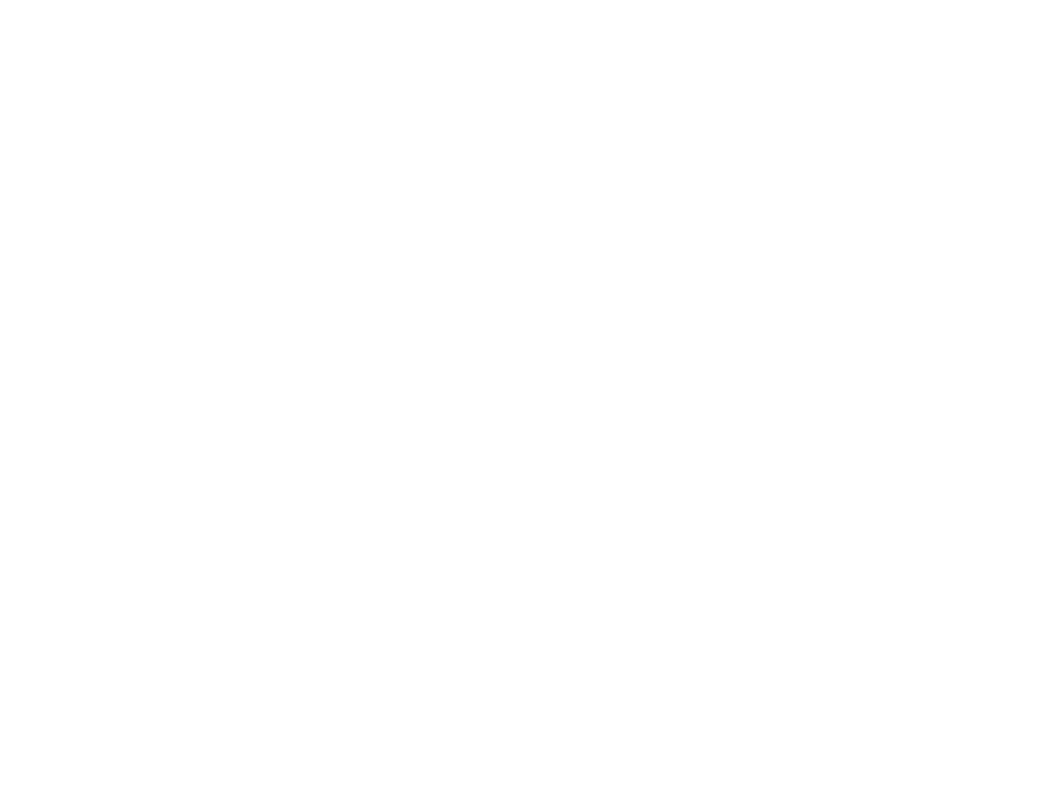
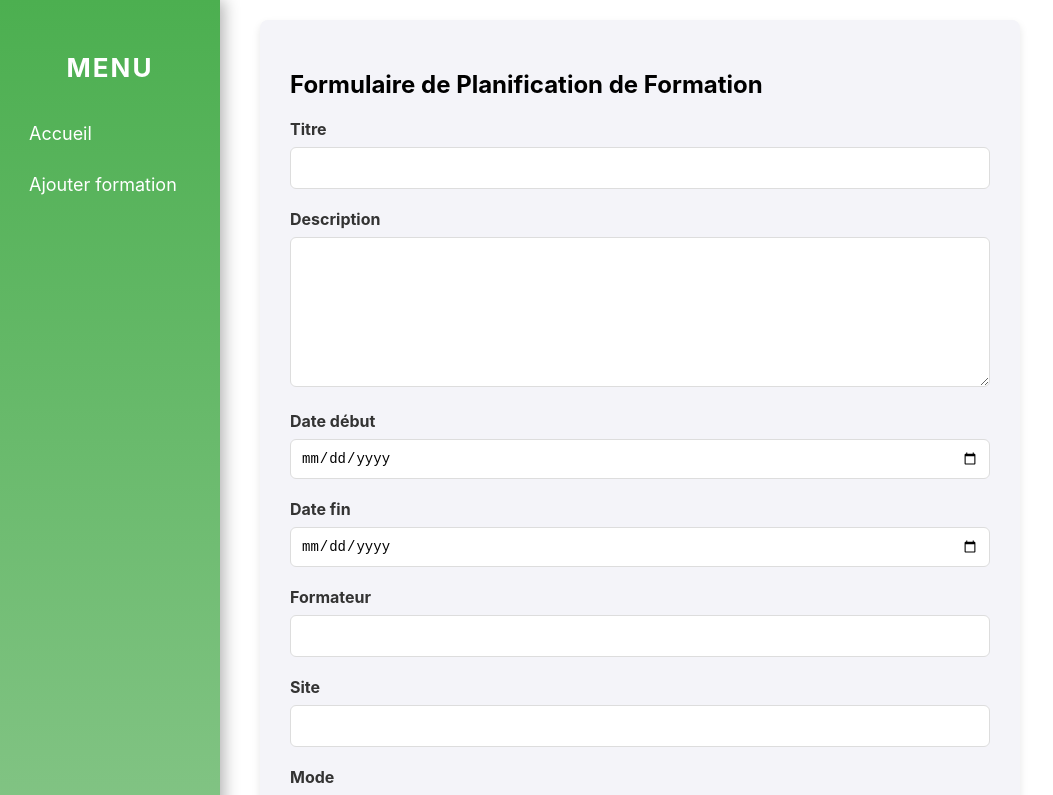
Before and after one commit to Barghazi/projetSyn, a React (Create React App) app in the folder my-app/: page /ajouter-formation in a window 1280 px wide. Before the commit this address had no page. Shown: the top 795 px of the page, without its empty margins (0-1053 px from the left). Built offline with nearby package versions, Linux system fonts and the light colour scheme.

Commit message:
Ajout de la gestion des routes avec React Router : configuration des routes pour la page d'accueil et la planification, mise en place de la navigation avec React Router

```diff
--- a/my-app/src/App.js
+++ b/my-app/src/App.js
@@ -1,15 +1,24 @@
+// src/App.js
 import React from "react";
 import { BrowserRouter as Router, Route, Routes } from "react-router-dom";
 import Login from "./pages/Login";
 import PlanifierFormation from "./pages/Planifier";
+import FormationForm from "./pages/FormationForm"; // Importer le composant FormationForm
+import Sidebar from "./pages/Sidebar"; // Importer le composant Sidebar
 
 function App() {
   return (
     <Router>
-      <Routes>
-        <Route path="/" element={<Login />} />
-        <Route path="/planifier-formation" element={<PlanifierFormation />} />
-      </Routes>
+      <div className="app-container">
+        <Sidebar /> {/* Afficher la sidebar sur toutes les pages */}
+        <div className="content">
+          <Routes>
+            <Route path="/" element={<Login />} />
+            <Route path="/planifier-formation" element={<PlanifierFormation />} />
+            <Route path="/ajouter-formation" element={<FormationForm />} />
+          </Routes>
+        </div>
+      </div>
     </Router>
   );
 }
--- a/my-app/src/pages/Planifier.js
+++ b/my-app/src/pages/Planifier.js
@@ -2,13 +2,12 @@
 import { Link } from 'react-router-dom'; // Importation de Link
 import './styles.css';
 import FormationFilter from './FormationFilter'; // Import du composant FormationFilter
-import FormationForm from './FormationForm'; // Import du composant FormationForm
+// Importation des autres composants nécessaires
 
 const Planifier = () => {
   const [formations, setFormations] = useState([]);
   const [filteredFormations, setFilteredFormations] = useState([]);
   const [filters, setFilters] = useState({ filiere: '', dateDebut: '', dateFin: '' });
-  const [isFormVisible, setIsFormVisible] = useState(false); // État pour afficher/masquer le formulaire
   const [selectedFormations, setSelectedFormations] = useState([]); // Sélection des formations
 
   useEffect(() => {
@@ -34,7 +33,6 @@
         ? formation.date_fin <= filters.dateFin
         : true;
 
-      // Vérification de 'filiere' en insensibilité à la casse
       const filiereCheck = filters.filiere
         ? formation.titre && formation.titre.toUpperCase().includes(filters.filiere.toUpperCase())
         : true;
@@ -42,10 +40,6 @@
       return dateDebutCheck && dateFinCheck && filiereCheck;
     });
     setFilteredFormations(filtered);
-  };
-
-  const toggleForm = () => {
-    setIsFormVisible(!isFormVisible); // Permet d'afficher ou de cacher le formulaire
   };
 
   const handleCheckboxChange = (id) => {
@@ -68,24 +62,10 @@
 
   return (
     <div className="layout">
-      <aside className="sidebar">
-        <h2>Menu</h2>
-        <ul>
-        <li><Link to="/planifier-formation">Accueil</Link></li>
-          <li>
-            <Link to="#" onClick={toggleForm}>Ajouter formation</Link>
-          </li>
-          <li><a href="#">Paramètres</a></li>
-        </ul>
-      </aside>
+
 
       <div className="main-content">
-        {/* Affichage conditionnel du formulaire */}
-        {isFormVisible ? (
-          <FormationForm />
-        ) : (
-          <>
-            {/* Affichage des filtres et du tableau lorsque le formulaire est caché */}
+        {/* Affichage des filtres et du tableau */}
         <FormationFilter
           filters={filters}
           handleFilterChange={handleFilterChange}
@@ -97,7 +77,7 @@
         <table border="1">
           <thead>
             <tr>
-                  <th></th> {/* Nouvelle colonne pour les cases à cocher */}
+              <th></th>
               <th>Titre</th>
               <th>Description</th>
               <th>Date début</th>
@@ -136,8 +116,6 @@
             )}
           </tbody>
         </table>
-          </>
-        )}
       </div>
     </div>
   );
--- /dev/null
+++ b/my-app/src/pages/Sidebar.js
@@ -0,0 +1,18 @@
+// src/components/Sidebar.js
+import React from 'react';
+import { Link } from 'react-router-dom';
+
+const Sidebar = () => {
+  return (
+    <aside className="sidebar">
+      <h2>Menu</h2>
+      <ul>
+        <li><Link to="/planifier-formation">Accueil</Link></li>
+        <li><Link to="/ajouter-formation">Ajouter formation</Link></li>
+
+      </ul>
+    </aside>
+  );
+};
+
+export default Sidebar;
--- a/my-app/src/pages/styles.css
+++ b/my-app/src/pages/styles.css
@@ -1,31 +1,35 @@
 /* ======= Styles de la Sidebar ======= */
 .sidebar {
-  width: 200px;
+  width: 220px; /* Légèrement plus large pour plus de confort */
   height: 100vh;
-  background: linear-gradient(to bottom, #4CAF50, #83c485); /* Dégradé bleu */
+  background: linear-gradient(to bottom, #4CAF50, #83c485); /* Dégradé vert */
   color: white;
   position: fixed;
   left: 0;
   top: 0;
   display: flex;
   flex-direction: column;
-  align-items: center;
-  padding-top: 20px;
-  box-shadow: 4px 0 10px rgba(0, 0, 0, 0.2);
+  align-items: stretch; /* L'alignement prend toute la largeur */
+  padding-top: 30px; /* Augmenter un peu l'espace en haut */
+  box-shadow: 4px 0 15px rgba(0, 0, 0, 0.3); /* Ombre plus douce */
+  z-index: 1000; /* Assurer qu'il soit au-dessus du contenu */
+  overflow-y: auto; /* Ajouter un défilement si le contenu dépasse */
 }
 
 .sidebar h2 {
-  font-size: 24px;
-  margin-bottom: 20px;
+  font-size: 26px; /* Augmenter la taille du titre */
+  margin-bottom: 25px; /* Plus d'espace sous le titre */
   text-transform: uppercase;
   letter-spacing: 2px;
   font-weight: bold;
+  text-align: center; /* Centrer le titre */
+  padding: 0 10px; /* Ajouter un petit espacement horizontal */
 }
 
 .sidebar ul {
   list-style: none;
-  width: 100%;
   padding: 0;
+  margin: 0;
 }
 
 .sidebar ul li {
@@ -35,19 +39,41 @@
 .sidebar ul li a {
   display: block;
   width: 100%;
-  padding: 15px 20px;
+  padding: 15px 25px; /* Augmenter un peu l'espacement horizontal */
   font-size: 18px;
   color: white;
   text-decoration: none;
   transition: 0.3s ease;
   border-left: 4px solid transparent;
+  text-align: left; /* S'assurer que le texte est bien aligné */
 }
 
 .sidebar ul li a:hover {
+  background: rgba(255, 255, 255, 0.1); /* Moins intense que l'original */
+  border-left: 4px solid #ffcc00;
+  padding-left: 25px; /* Ajouter plus d'espace au survol */
+}
+
+/* Ajout d'un style au lien actif (si nécessaire) */
+.sidebar ul li a.active {
   background: rgba(255, 255, 255, 0.2);
   border-left: 4px solid #ffcc00;
-  padding-left: 20px;
 }
+
+/* Ajouter un style de défilement personnalisé si nécessaire */
+.sidebar::-webkit-scrollbar {
+  width: 6px; /* Largeur de la barre de défilement */
+}
+
+.sidebar::-webkit-scrollbar-thumb {
+  background-color: #83c485; /* Couleur de la barre de défilement */
+  border-radius: 10px;
+}
+
+.sidebar::-webkit-scrollbar-track {
+  background: #f1f1f1;
+}
+
 
 
 /* ======= Contenu principal ======= */
```
Also changed, not shown: my-app/src/pages/Footer.js (deleted, +0 -13 lines), my-app/src/pages/Header.css (deleted, +0 -27 lines), my-app/src/pages/Header.js (deleted, +0 -21 lines), my-app/src/pages/FormationTable.js (deleted). Lines whose indentation alone changed are shown as unchanged.
